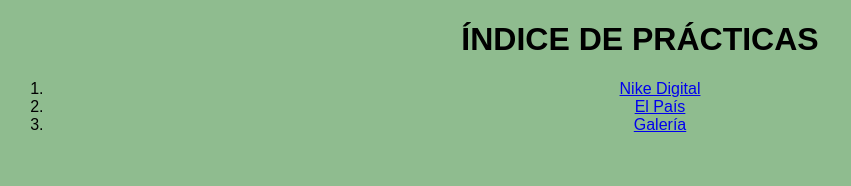
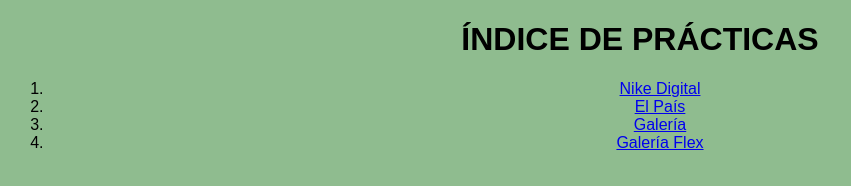
Before and after one commit to SalvaSis/TPED1_24_25, a plain HTML site: page index.html in a window 1280 px wide. Shown: the whole page, without its empty margins (0-851 px from the left). Drawn offline with Linux system fonts and the light colour scheme.

Commit message:
galeria flex

```diff
--- a/index.html
+++ b/index.html
@@ -13,6 +13,7 @@
         <li><a href="Nike Digital/Index.html">Nike Digital</a></li>
         <li><a href="Sesion_7_8 El Pais/Index_el pais.html">El País</a></li>
         <li><a href="sesion_10_galeria/index.html">Galería</a></li>
+        <li><a href="sesion_13_galeria_flex/">Galería Flex</a></li>
     </ol>
 
 </body>
```
